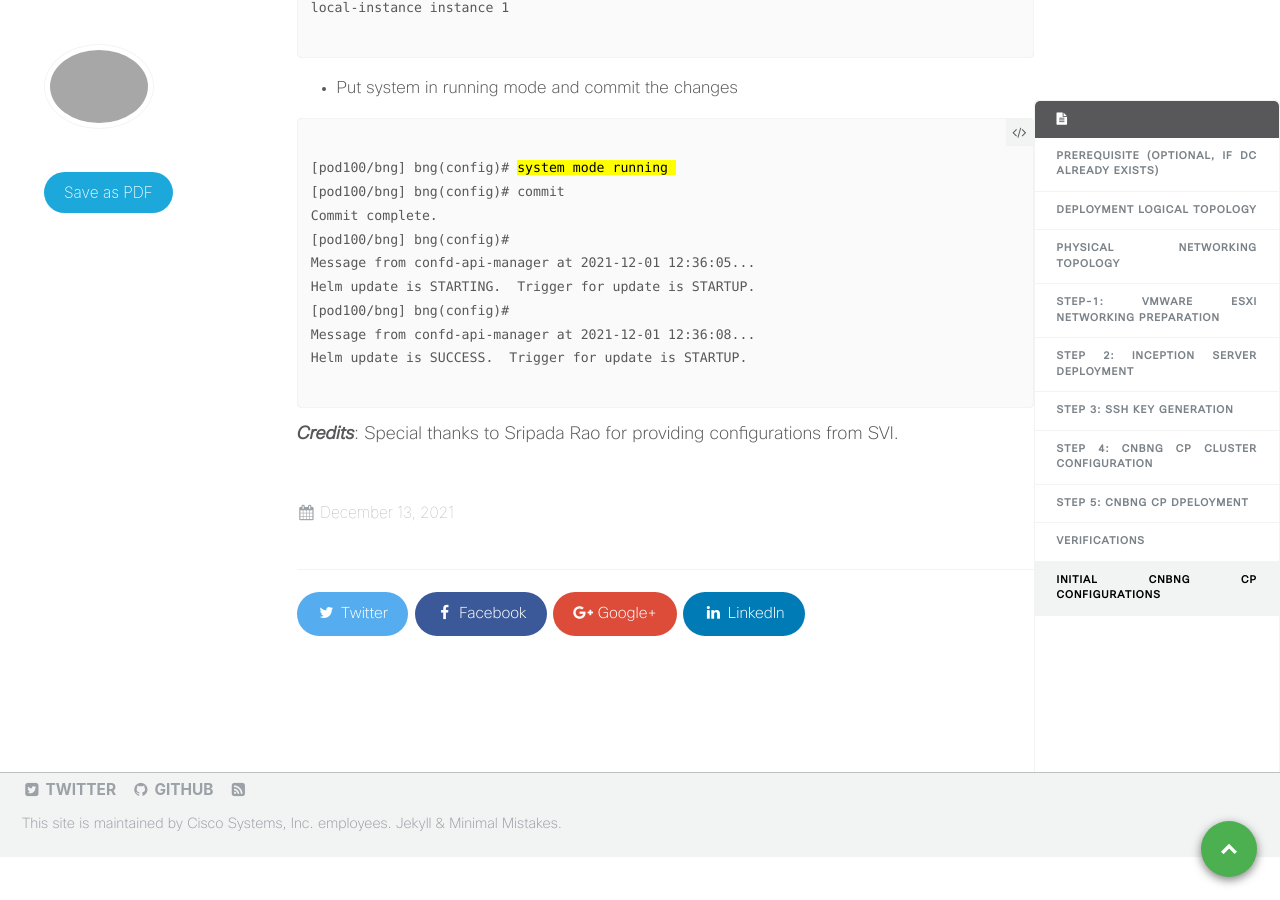
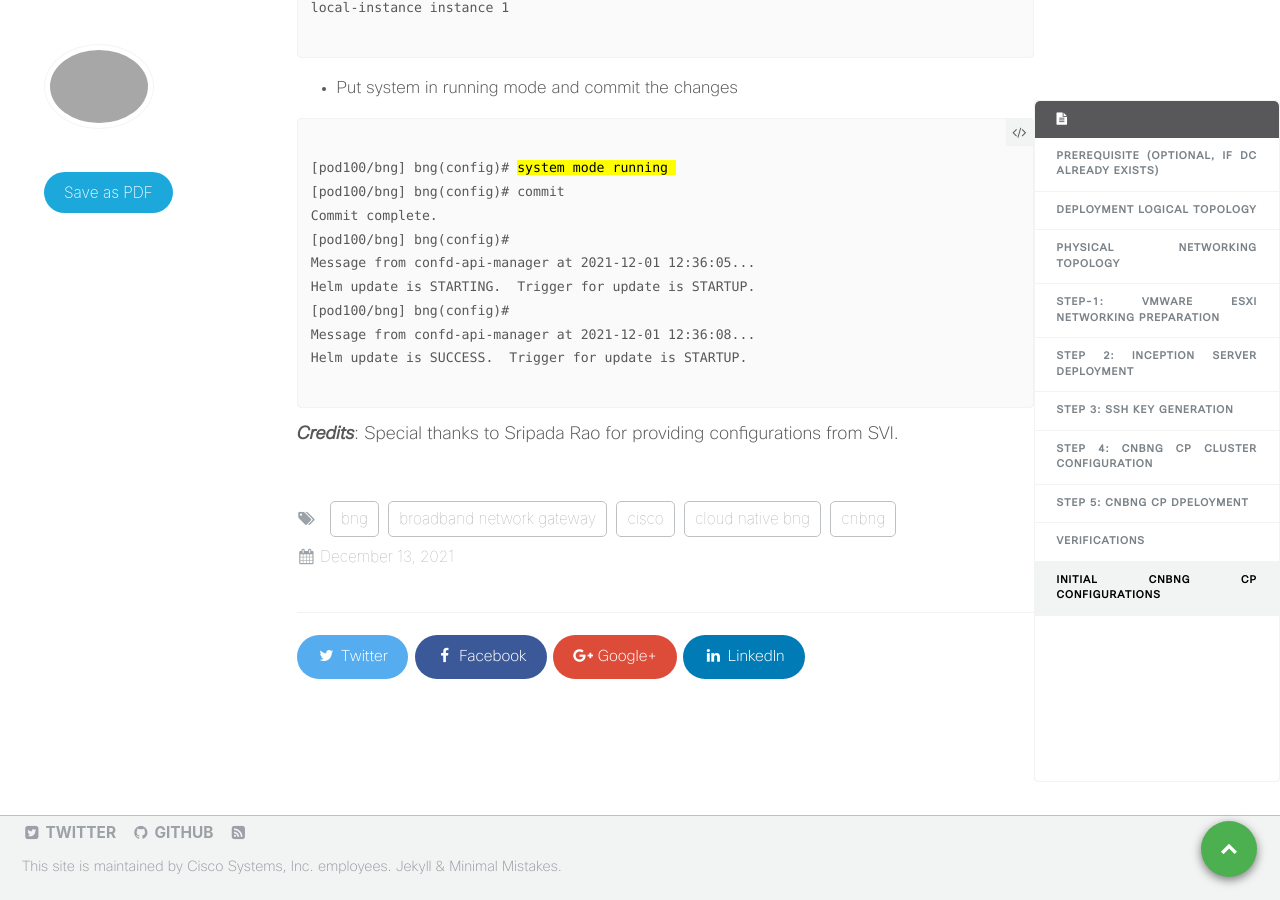
Before and after one commit to xrdocs/cnbng, a Jekyll site: the page built from _tutorials/multi-server-cnbng-cp-deployment-in-vmware.md, in a window 1280 px wide and 900 px high, scrolled down 25999 px. Built offline with Jekyll 4.4.1, drawn with Linux system fonts in a browser that asks for light colours; comment, search, counter and statistics services are not loaded.

Commit message:
Update multi-server-cnbng-cp-deployment-in-vmware.md

```diff
--- a/_tutorials/multi-server-cnbng-cp-deployment-in-vmware.md
+++ b/_tutorials/multi-server-cnbng-cp-deployment-in-vmware.md
@@ -3,7 +3,13 @@ published: true
 date: '2021-12-13 08:39 +0530'
 title: Multi-server cnBNG CP Deployment in VMWare
 author: Gurpreet Dhaliwal
-position: hidden
+position: top
+tags:
+  - cnbng
+  - cloud native bng
+  - broadband network gateway
+  - bng
+  - cisco
 ---
 {% include toc %}
 
```
